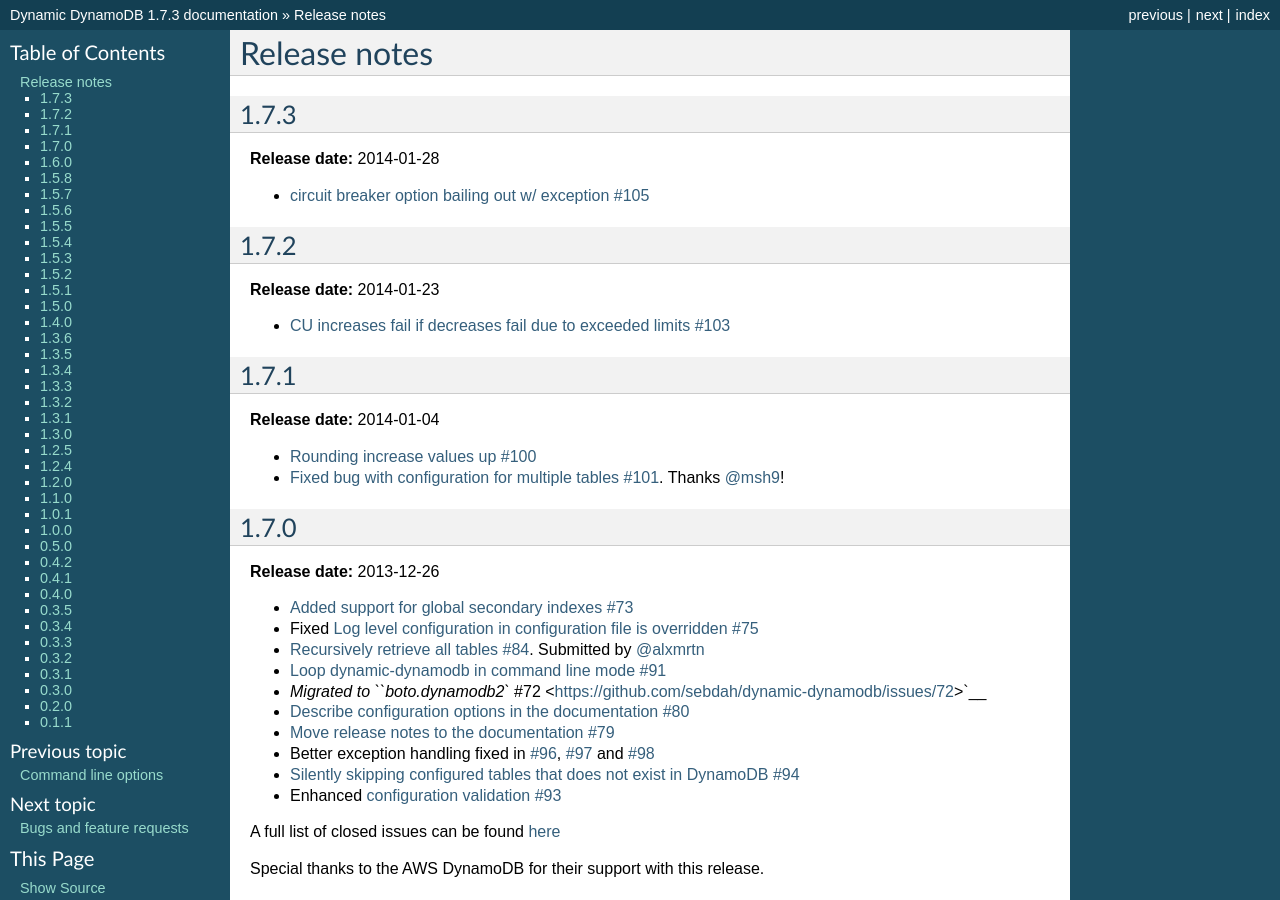
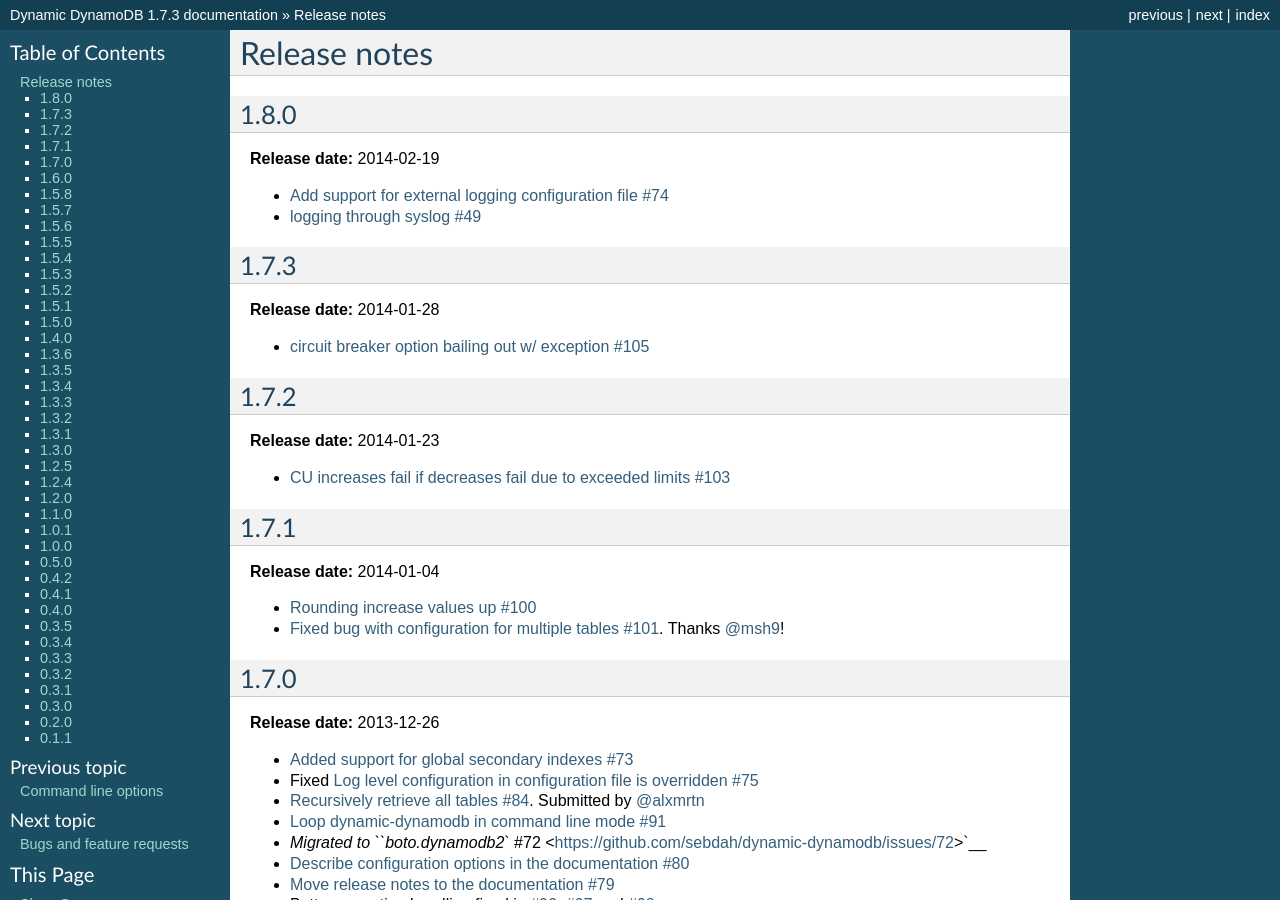
Before and after one commit to sebdah/dynamic-dynamodb, a Sphinx documentation site: the page built from docs/release_notes.rst, in a window 1280 px wide and 900 px high. Built offline with Sphinx 7.4.7, drawn with Linux system fonts in a browser that asks for light colours.

Commit message:
Added release notes for 1.8.0

```diff
--- a/docs/release_notes.rst
+++ b/docs/release_notes.rst
@@ -1,5 +1,13 @@
 Release notes
 =============
+
+1.8.0
+-----
+
+**Release date:** 2014-02-19
+
+- `Add support for external logging configuration file #74 <https://github.com/sebdah/dynamic-dynamodb/issues/74>`__
+- `logging through syslog #49 <https://github.com/sebdah/dynamic-dynamodb/issues/49>`__
 
 1.7.3
 -----
```
